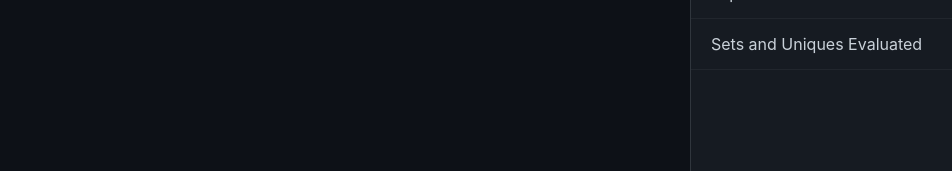
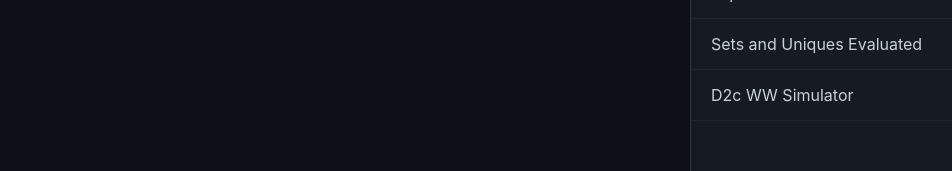
Before and after one commit to poeminer/d2c, a plain HTML site: page index.html in a window 1280 px wide. Shown: the part 199-370 px from the top of the page, without its empty margins (290-1242 px from the left). Drawn offline with Linux system fonts and the light colour scheme.

Commit message:
Update index.html

```diff
--- a/index.html
+++ b/index.html
@@ -112,6 +112,8 @@
             { title: "Sets and Uniques", path: "SetsAndUniques.html" },
             { title: "Experience at lvl <=24", path: "Sub25Exp.html" },
             { title: "Sets and Uniques Evaluated", path: "SetsAndUniques2.html" },
+            { title: "D2c WW Simulator", path: "d2c_ww_simulator.html" },
+
 
 
         ];
```
